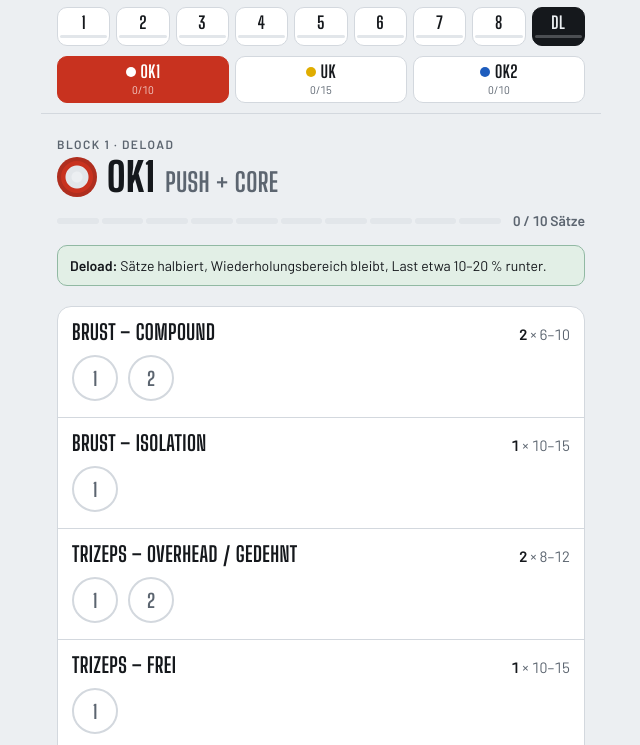
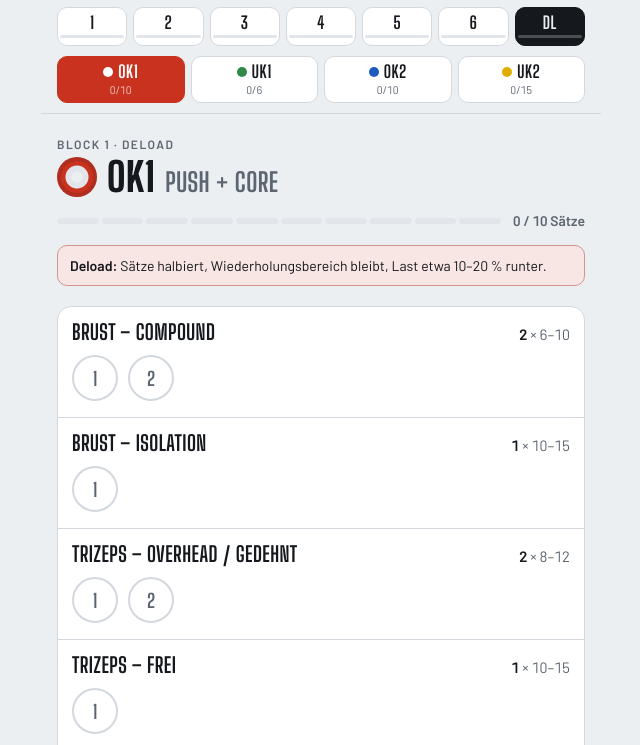
Before and after one commit to weckwoods/gymtracker, a plain HTML site: page index.html in a window 1280 px wide. Both pictures are taken after a click on the button "DL". Shown: the part 55-800 px from the top of the page, without its empty margins (319-959 px from the left). Drawn offline with Linux system fonts and the light colour scheme.

Commit message:
Add files via upload

```diff
--- a/index.html
+++ b/index.html
@@ -59,12 +59,12 @@ button{cursor:pointer}
 .chip .bar{width:100%;height:3px;border-radius:2px;background:var(--soft);overflow:hidden}
 .chip .bar i{display:block;height:100%;background:var(--muted)}
 .weeks .chip{flex:1 1 0;min-width:0;padding-inline:2px}
-.days .chip{flex:1 1 0}
+.days .chip{flex:1 1 0;min-width:0;padding-inline:4px}
 .chip.on{background:var(--ink);border-color:var(--ink);color:var(--bg)}
 .chip.on .s{color:var(--bg);opacity:.75}
 .chip.on .bar{background:color-mix(in srgb,var(--bg) 25%,transparent)}
 .chip.on .bar i{background:var(--bg)}
-.chip.done:not(.on) .bar i{background:var(--plate-d)}
+.chip.done:not(.on) .bar i{background:var(--ink)}
 .day-chip .plate{width:10px;height:10px;border-radius:50%;background:var(--pc)}
 .day-chip.on{background:var(--pc);border-color:var(--pc);color:var(--onpc)}
 .day-chip.on .s{color:var(--onpc)}
@@ -84,7 +84,7 @@ button{cursor:pointer}
 .seg i.f{background:var(--day)}
 .count{font-size:14px;font-weight:600;font-variant-numeric:tabular-nums;color:var(--muted);white-space:nowrap}
 
-.note{margin-top:14px;padding:10px 12px;border-radius:10px;background:color-mix(in srgb,var(--plate-d) 14%,var(--surface));border:1px solid color-mix(in srgb,var(--plate-d) 40%,var(--line));font-size:14px}
+.note{margin-top:14px;padding:10px 12px;border-radius:10px;background:color-mix(in srgb,var(--day) 12%,var(--surface));border:1px solid color-mix(in srgb,var(--day) 40%,var(--line));font-size:14px}
 .note b{font-weight:600}
 
 .slots{list-style:none;margin:14px 0 0;padding:0;background:var(--surface);border:1px solid var(--line);border-radius:14px}
@@ -92,7 +92,7 @@ button{cursor:pointer}
 .slot+.slot{border-top:1px solid var(--line)}
 .slot-top{display:flex;align-items:baseline;justify-content:space-between;gap:10px}
 .mg{margin:0;font:700 21px/1.05 var(--display);text-transform:uppercase;letter-spacing:.02em;min-width:0}
-.mg .tick{display:inline-block;width:16px;height:16px;margin-left:6px;vertical-align:-1px;color:var(--plate-d)}
+.mg .tick{display:inline-block;width:16px;height:16px;margin-left:6px;vertical-align:-1px;color:var(--day)}
 .scheme{font-size:15px;color:var(--muted);white-space:nowrap;font-variant-numeric:tabular-nums}
 .scheme b{color:var(--ink);font-weight:600}
 .sets{display:flex;gap:10px;flex-wrap:wrap;margin-top:2px}
@@ -118,7 +118,7 @@ button{cursor:pointer}
 .hist li{display:flex;justify-content:space-between;padding:6px 0;border-top:1px solid var(--line)}
 .hist li:first-child{border-top:0}
 textarea{width:100%;min-height:90px;border:1px solid var(--line);border-radius:10px;background:var(--bg);padding:10px;font:12px/1.4 ui-monospace,Menlo,monospace}
-.msg{font-size:13px;color:var(--plate-d);min-height:1em}
+.msg{font-size:13px;color:var(--muted);min-height:1em}
 @media (prefers-reduced-motion:reduce){.set{transition:none}}
 </style>
 
@@ -187,11 +187,18 @@ const DAY_TYPES={
     {id:'c6',mg:'Waden – Soleus',sets:3,reps:'10–15'},
     {id:'c7',mg:'Bizeps – frei',sets:3,reps:'8–12'},
     {id:'c8',mg:'Trizeps – Overhead / gedehnt',sets:3,reps:'10–15'},
-    {id:'c9',mg:'Vordere Schulter',sets:3,reps:'10–15'}]}
+    {id:'c9',mg:'Vordere Schulter',sets:3,reps:'10–15'}]},
+  D:{name:'Beine – Hüfte',plate:'d',slots:[
+    {id:'d1',mg:'Beine – unilateral',sets:3,reps:'10–12'},
+    {id:'d2',mg:'Hamstrings – Hüftstreckung',sets:2,reps:'8–10'},
+    {id:'d3',mg:'Unterer Rücken',sets:2,reps:'10–15'},
+    {id:'d4',mg:'Hüftabduktoren',sets:2,reps:'10–12'},
+    {id:'d5',mg:'Core',sets:2,reps:'10–15'}]}
 };
-const DAYS=[{id:'OK1',type:'A'},{id:'UK',type:'C'},{id:'OK2',type:'B'}];
-const DL=9; // Runde 1–8, dann Deload
-const WEEKS=[1,2,3,4,5,6,7,8,9];
+const DAYS=[{id:'OK1',type:'A'},{id:'UK2',label:'UK1',type:'D'},{id:'OK2',type:'B'},{id:'UK',label:'UK2',type:'C'}];
+const lbl=d=>d.label||d.id;
+const DL=7; // Runde 1–6, dann Deload
+const WEEKS=[1,2,3,4,5,6,7];
 const wLabel=w=>w===DL?'DL':String(w);
 const wLong=w=>w===DL?'Deload':'Runde '+w;
 const CHECK='<svg viewBox="0 0 24 24" fill="none" stroke="currentColor" stroke-width="3.2" stroke-linecap="round" stroke-linejoin="round" aria-hidden="true"><path d="M5 12.5l4.5 4.5L19 7.5"/></svg>';
@@ -224,7 +231,7 @@ function renderHeader(){
   $('weeks').innerHTML=WEEKS.map(w=>{const p=weekProg(S.block,w);const on=w===view.w;
     return '<button class="chip'+(on?' on':'')+(p.tot&&p.done===p.tot?' done':'')+'" data-w="'+w+'" aria-pressed="'+on+'"><span class="l">'+wLabel(w)+'</span><span class="bar"><i style="width:'+pct(p)+'%"></i></span></button>'}).join('');
   $('days').innerHTML=DAYS.map(d=>{const t=DAY_TYPES[d.type];const p=dayProg(S.block,view.w,d.id);const on=d.id===view.d;
-    return '<button class="chip day-chip'+(on?' on':'')+(p.tot&&p.done===p.tot?' done':'')+'" style="--pc:var(--plate-'+t.plate+');--onpc:var(--on-'+t.plate+')" data-d="'+d.id+'" aria-pressed="'+on+'"><span class="row"><span class="plate"></span><span class="l">'+d.id+'</span></span><span class="s">'+p.done+'/'+p.tot+'</span></button>'}).join('');
+    return '<button class="chip day-chip'+(on?' on':'')+(p.tot&&p.done===p.tot?' done':'')+'" style="--pc:var(--plate-'+t.plate+');--onpc:var(--on-'+t.plate+')" data-d="'+d.id+'" aria-pressed="'+on+'"><span class="row"><span class="plate"></span><span class="l">'+lbl(d)+'</span></span><span class="s">'+p.done+'/'+p.tot+'</span></button>'}).join('');
   const aw=$('weeks').querySelector('.on'),ad=$('days').querySelector('.on');
   [aw,ad].forEach(el=>{if(el&&el.scrollIntoView)try{el.scrollIntoView({block:'nearest',inline:'nearest'})}catch(e){}});
 }
@@ -243,7 +250,7 @@ function renderDay(){
   const p=dayProg(S.block,view.w,d.id);
   let segs='';t.slots.forEach(s=>{getChecks(S.block,view.w,d.id,s).forEach(v=>{segs+='<i'+(v?' class="f"':'')+'></i>'})});
   let h='<section class="dayhead"><div class="eyebrow">Block '+S.block+' · '+wLong(view.w)+'</div>'+
-    '<h1><span class="tag" aria-hidden="true"></span>'+d.id+' <span class="sub">'+t.name+'</span></h1>'+
+    '<h1><span class="tag" aria-hidden="true"></span>'+lbl(d)+' <span class="sub">'+t.name+'</span></h1>'+
     '<div class="prog"><div class="seg" aria-hidden="true">'+segs+'</div><div class="count">'+p.done+' / '+p.tot+' Sätze</div></div>';
   if(view.w===DL)h+='<div class="note"><b>Deload:</b> Sätze halbiert, Wiederholungsbereich bleibt, Last etwa 10–20 % runter.</div>';
   h+='</section><ol class="slots">';
@@ -254,7 +261,7 @@ function renderDay(){
   h+='</ol><div class="foot">';
   const nd=nextDay();
   if(p.tot&&p.done===p.tot&&nd){const n=DAYS.find(x=>x.id===nd.d);
-    h+='<button class="btn go" id="nextBtn">Weiter: '+(nd.w!==view.w?wLong(nd.w)+' · ':'')+n.id+' →</button>'}
+    h+='<button class="btn go" id="nextBtn">Weiter: '+(nd.w!==view.w?wLong(nd.w)+' · ':'')+lbl(n)+' →</button>'}
   if(view.w===DL)h+=finishPanel();
   h+='</div>';
   main.innerHTML=h;
@@ -305,7 +312,7 @@ document.addEventListener('click',e=>{
 });
 
 function pickView(){
-  if(S.last&&S.last.b===S.block&&DAYS.some(d=>d.id===S.last.d))view={w:S.last.w,d:S.last.d};else view={w:1,d:DAYS[0].id};
+  if(S.last&&S.last.b===S.block&&DAYS.some(d=>d.id===S.last.d))view={w:Math.min(S.last.w,DL),d:S.last.d};else view={w:1,d:DAYS[0].id};
 }
 load();pickView();render();
 })();
```
